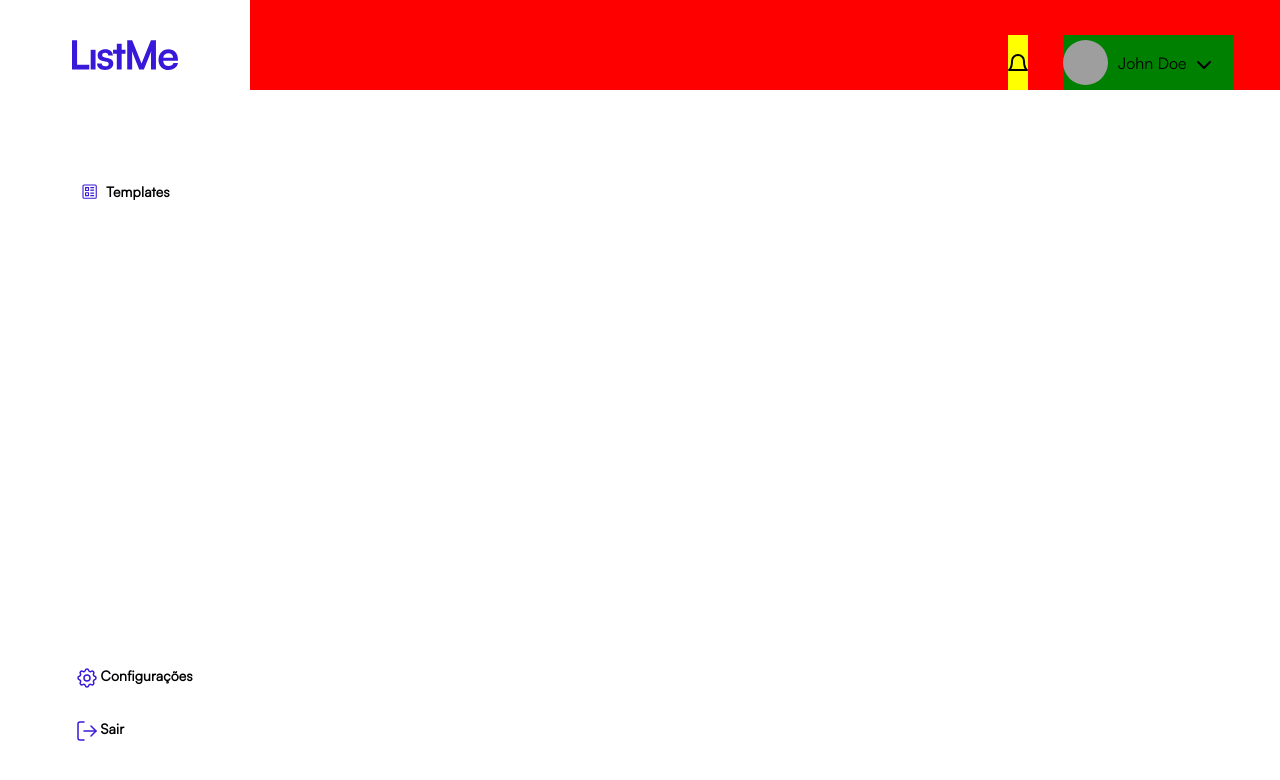
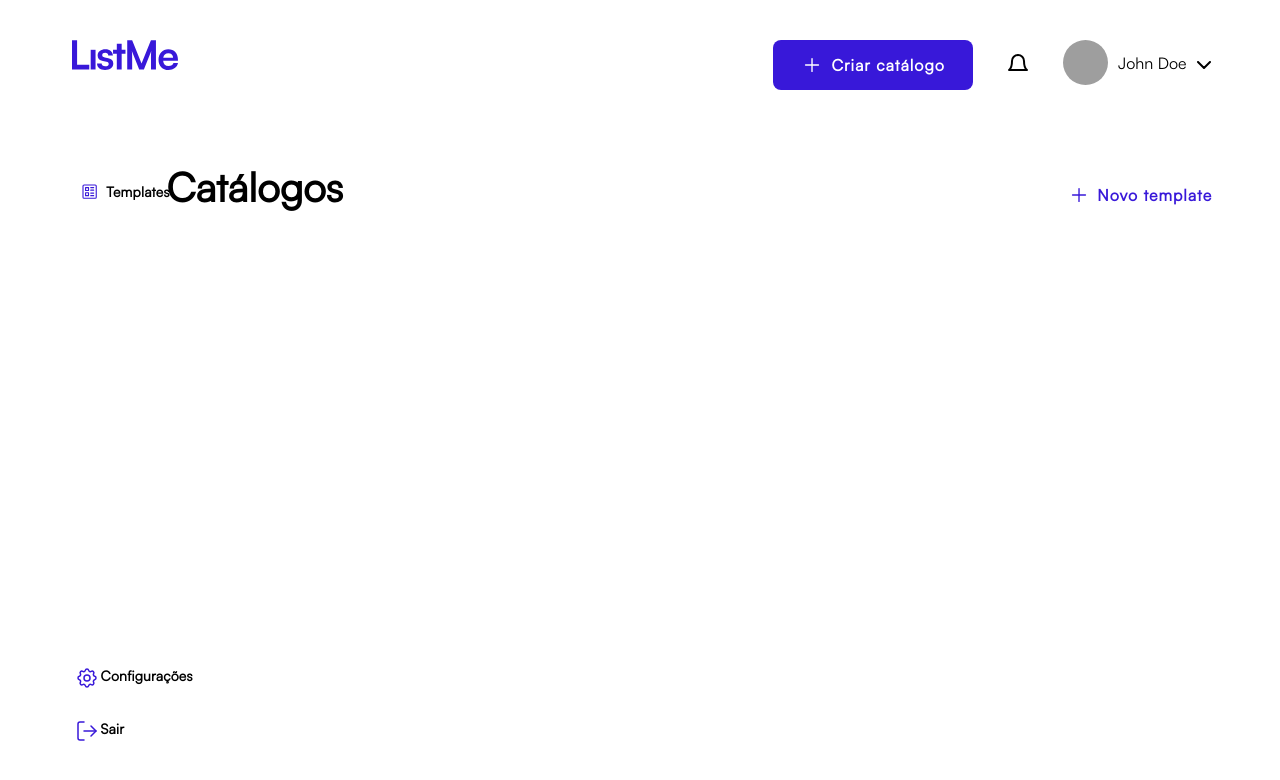
Before and after one commit to list-me/listme-front, a React (Create React App) app: page / in a window 1280 px wide. Shown: the top 780 px of the page. Built offline with nearby package versions, Linux system fonts and the light colour scheme; grey boxes are pictures that could not be loaded.

Commit message:
feat: header page done

```diff
--- /dev/null
+++ b/src/components/Button/index.tsx
@@ -0,0 +1,13 @@
+import React from "react";
+import {Container, ButtonCustom} from './styles';
+import {IButtonProps} from "./Button.d";
+
+export const Button: React.FC<IButtonProps> = ({ children, isLoading, ...props }) => {
+    return(
+        <Container>
+            <ButtonCustom isLoading={isLoading} {...props}>
+                {children}
+            </ButtonCustom>
+        </Container>
+    )
+}
--- /dev/null
+++ b/src/components/Button/styles.ts
@@ -0,0 +1,59 @@
+import styled from "styled-components";
+import {IButtonPropsStyles} from "./Button.d";
+
+export const Container = styled.div`
+  display: flex;
+  flex-direction: row-reverse;
+  align-items: center;
+`;
+
+
+export const ButtonCustom = styled.button<IButtonPropsStyles>`
+  cursor: pointer;
+
+  outline: none;
+  border: none;
+  border-radius: ${({ theme }) => theme.border.radius};
+
+  padding: 16px 24px;
+
+  min-width: 100px;
+
+  width: ${({width}) => width || '100%'};
+  height: ${({height}) => height || '100%'};
+
+  font-size: ${({ theme }) => theme.fonts.sizes.normal};
+  font-weight: 700;
+  text-align: center;
+  letter-spacing: 1px;
+
+  color: ${(props) => props.isSecondary ? props.theme.colors.primary : props.theme.colors.secondary};
+  background-color: ${(props) => props.isSecondary ? props.theme.colors.secondary : props.theme.colors.primary };
+
+  &:hover {
+    transition: opacity linear 0.4s;
+    opacity: 0.8;
+  }
+
+  display: flex;
+  align-items: center;
+  justify-content: space-around;
+
+  svg {
+    min-width: ${({ theme }) => theme.spacing.xxxsmall};
+    min-height: ${({ theme }) => theme.spacing.xxxsmall};
+
+    width: ${({ theme }) => theme.spacing.xxsmall};
+    height: ${({ theme }) => theme.spacing.xxsmall};
+    animation: rotate 2s linear infinite;
+  }
+
+  @media (max-width: 450px) {
+    width: 100%;
+    height: 100%;
+
+    font-size: 0.9rem;
+    padding: 0.5rem;
+    margin: 0;
+  }
+`;
--- a/src/components/Header/index.tsx
+++ b/src/components/Header/index.tsx
@@ -2,10 +2,21 @@ import React from 'react';
 import {Container} from './styles';
 import {Profile} from "../Profile";
 import {Notification} from "../Notification";
+import {Button} from "../Button";
+// @ts-ignore
+import { ReactComponent as AddIcon} from '../../assets/add.svg'
 
 export function Header() {
     return(
        <Container>
+           <Button
+               isLoading={false}
+               width='200px'
+               height='50px'
+           >
+               <AddIcon />
+               Criar catálogo
+           </Button>
            <Notification />
            <Profile />
        </Container>
--- a/src/components/Header/styles.ts
+++ b/src/components/Header/styles.ts
@@ -8,6 +8,4 @@ export const Container = styled.header`
   width: 100%;
   min-height: 90px;
   height: 9vh;
-
-  background: red;
 `;
--- a/src/components/Notification/styles.ts
+++ b/src/components/Notification/styles.ts
@@ -8,7 +8,5 @@ export const Icon = styled.div`
   align-items: center;
 
   padding: 0;
-  margin: 0 35px 0 0;
-
-  background: yellow;
+  margin: 0 35px 0 35px;
 `;
--- a/src/components/Profile/styles.ts
+++ b/src/components/Profile/styles.ts
@@ -17,8 +17,6 @@ export const Container = styled.div`
   :hover {
     cursor: pointer;
   }
-
-  background: green;
 `;
 
 export const Icon = styled.div`
--- a/src/components/Sidebar/styles.ts
+++ b/src/components/Sidebar/styles.ts
@@ -17,8 +17,6 @@ export const Container = styled.div`
   background: ${({ theme }) => theme.colors.background.primary};
   font-family: ${({ theme }) => theme.fonts.family.default };
   font-size: ${({ theme }) => theme.fonts.sizes.small};
-
-  //background: yellow;
 `;
 
 export const Content = styled.div`
--- a/src/pages/templates/index.tsx
+++ b/src/pages/templates/index.tsx
@@ -1,6 +1,10 @@
 import React from "react";
 import {Sidebar} from "../../components/Sidebar";
 import {Header} from "../../components/Header";
+import {TitlePage, Container} from "./styles";
+import {Button} from "../../components/Button";
+// @ts-ignore
+import { ReactComponent as AddIcon} from '../../assets/add-secondary.svg';
 
 export const Template = () => {
 
@@ -8,6 +12,18 @@ export const Template = () => {
         <>
             <Sidebar />
             <Header />
+            <Container>
+                <TitlePage> Catálogos </TitlePage>
+                <Button
+                    isLoading={false}
+                    width='200px'
+                    height='50px'
+                    isSecondary
+                >
+                    <AddIcon />
+                    Novo template
+                </Button>
+            </Container>
         </>
     );
 }
--- /dev/null
+++ b/src/pages/templates/styles.ts
@@ -0,0 +1,26 @@
+import styled from "styled-components";
+
+export const Container = styled.div`
+  width: 87%;
+
+  position: relative;
+  left: 13%;
+  display: flex;
+  justify-content: space-between;
+
+  margin-top: 7rem;
+  //padding: 0 5rem;
+
+  div {
+    margin-right: 40px !important;
+  }
+`;
+
+export const TitlePage = styled.h2`
+  font-family: "Satoshi Regular";
+  font-size: ${({ theme }) => theme.fonts.sizes.large};
+
+  :hover {
+    cursor: default;
+  }
+`;
--- a/src/styles/theme.ts
+++ b/src/styles/theme.ts
@@ -1,7 +1,7 @@
 export const theme = {
     colors: {
-        primary: "",
-        secondary: "",
+        primary: "#3818D9",
+        secondary: "#FFFFFF",
         tertiary: "",
 
         error: "",
@@ -41,8 +41,8 @@ export const theme = {
             small: '14px',
             normal: '16px',
             medium: '2.2rem',
-            large: '3rem',
-            xlarge: '4rem',
+            large: '4rem',
+            xlarge: '11rem',
         },
         weights: {
             thin: 100,
@@ -57,5 +57,22 @@ export const theme = {
     },
     border: {
         radius: '8px'
-    }
+    },
+    spacing: {
+        quark: '4px',
+        xxxnano: '8px',
+        xxnano: '10px',
+        nano: '12px',
+        xxxsmall: '18px',
+        xxsmall: '22px',
+        xsmall: '30px',
+        small: '38px',
+        medium: '42px',
+        large: '56px',
+        xlarge: '64px',
+        xxlarge: '80px',
+        xxxlarge: '110px',
+        huge: '160px',
+        giant: '200px',
+    },
 }
```
Also changed, not shown: src/components/Button/Button.d.ts (added, +14 -0 lines), src/assets/add-secondary.svg (added), src/assets/add.svg (added).
